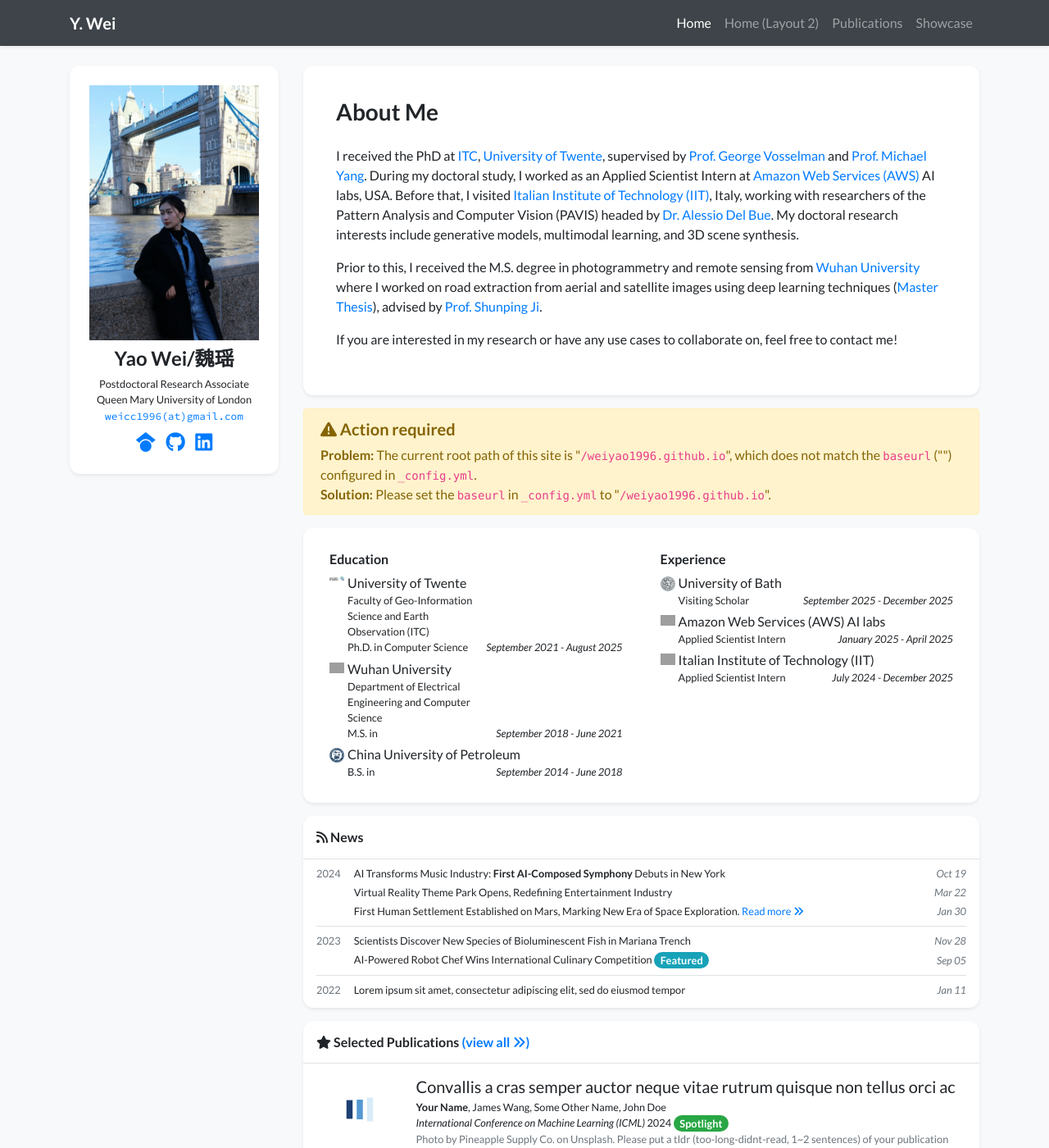
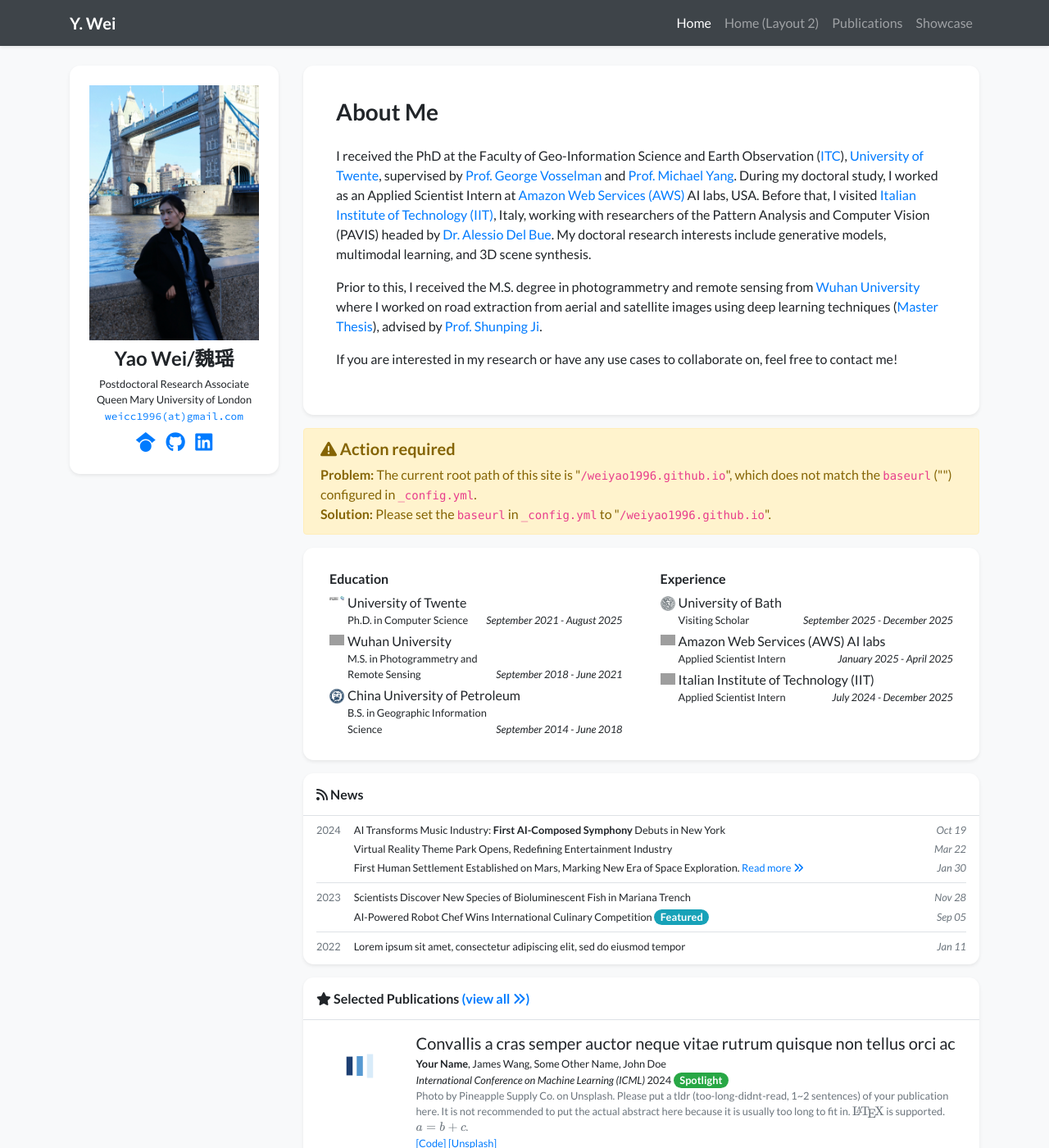
Before and after one commit to weiyao1996/weiyao1996.github.io, a Jekyll site: the page built from index.html, in a window 1280 px wide and 1400 px high. Shown: the whole window at 82% size. Built offline with Jekyll 4.4.1, drawn with Linux system fonts in a browser that asks for light colours; nearby versions of some CDN libraries; a style sheet for code colours, icons or effects is not loaded; grey boxes are pictures that could not be loaded.

Commit message:
Refine short bio and education information
Updated short bio and education details in profile.yml.

```diff
--- a/_data/profile.yml
+++ b/_data/profile.yml
@@ -22,7 +22,7 @@
 short_bio_text_justify: false
 short_bio: >-
   <p>
-    I received the PhD at <a href="https://www.itc.nl/" target="_blank">ITC</a>, <a href="https://www.utwente.nl/" target="_blank">University of Twente</a>,
+    I received the PhD at the Faculty of Geo-Information Science and Earth Observation (<a href="https://www.itc.nl/" target="_blank">ITC</a>), <a href="https://www.utwente.nl/" target="_blank">University of Twente</a>,
     supervised by <a href="https://research.utwente.nl/en/persons/george-vosselman" target="_blank">Prof. George Vosselman</a> and <a href="https://sites.google.com/site/michaelyingyang" target="_blank">Prof. Michael Yang</a>.
     During my doctoral study, I worked as an Applied Scientist Intern at <a href="https://aws.amazon.com/" target="_blank">Amazon Web Services (AWS) </a> AI labs, USA.
     Before that, I visited <a href="https://iit.it/" target="_blank">Italian Institute of Technology (IIT)</a>, Italy, working with researchers of the Pattern Analysis and Computer Vision (PAVIS) headed by <a href="https://www.iit.it/people/alessio-delbue" target="_blank">Dr. Alessio Del Bue</a>.
@@ -43,19 +43,15 @@
 education:
 - name: University of Twente
   logo: /assets/images/badges/UT-ITC-logo-RGB.png
-  position: >-
-    Faculty of Geo-Information Science and Earth Observation (ITC) <br/>
-    Ph.D. in Computer Science
+  position: Ph.D. in Computer Science
   date: September 2021 - August 2025
 - name: Wuhan University
   logo: /assets/images/badges/WHU.png
-  position: >-
-    Department of Electrical Engineering and Computer Science <br/>
-    M.S. in
+  position: M.S. in Photogrammetry and Remote Sensing
   date: September 2018 - June 2021
 - name: China University of Petroleum
   logo: /assets/images/badges/UPC.png
-  position: B.S. in
+  position: B.S. in Geographic Information Science
   date: September 2014 - June 2018
 
 experience:
```
